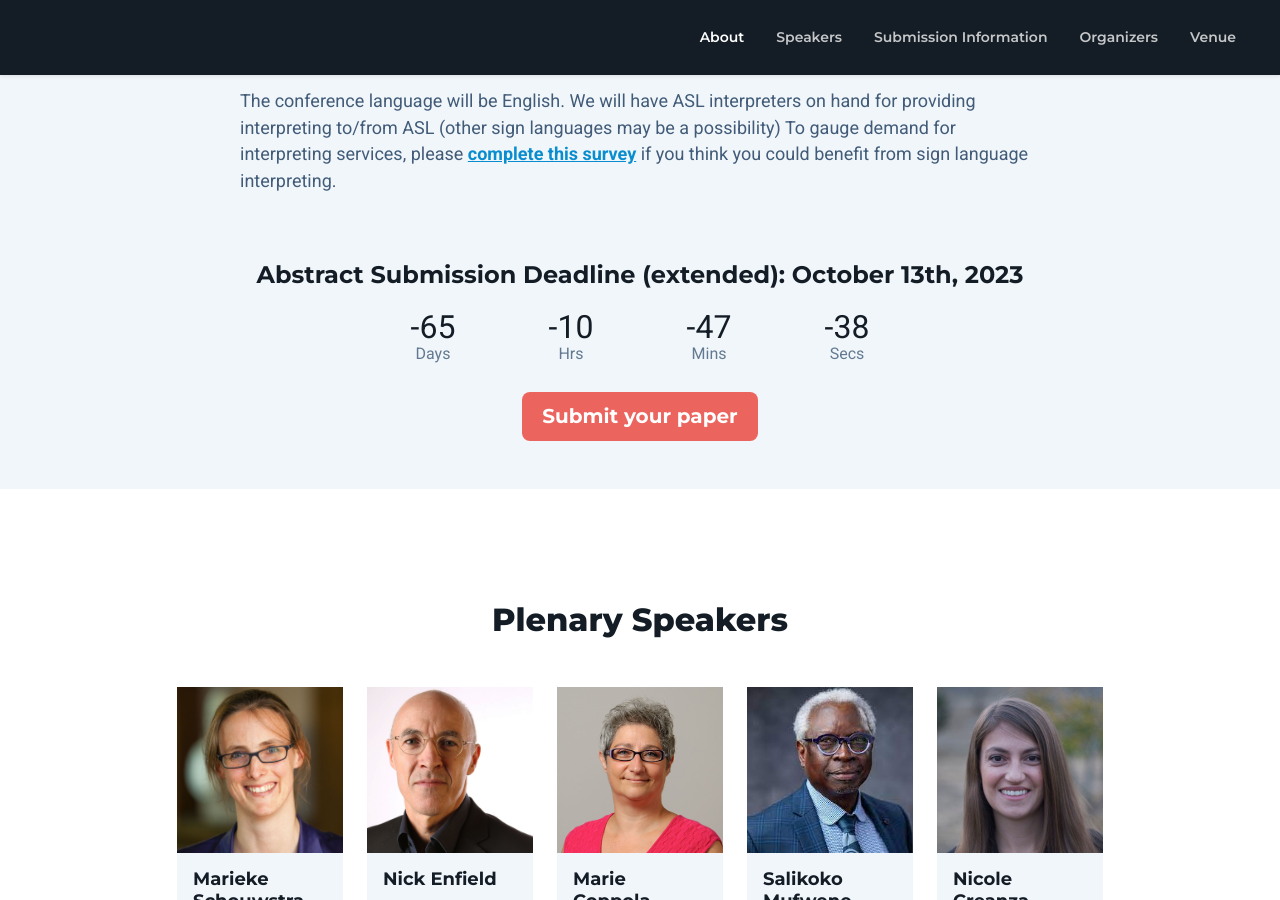
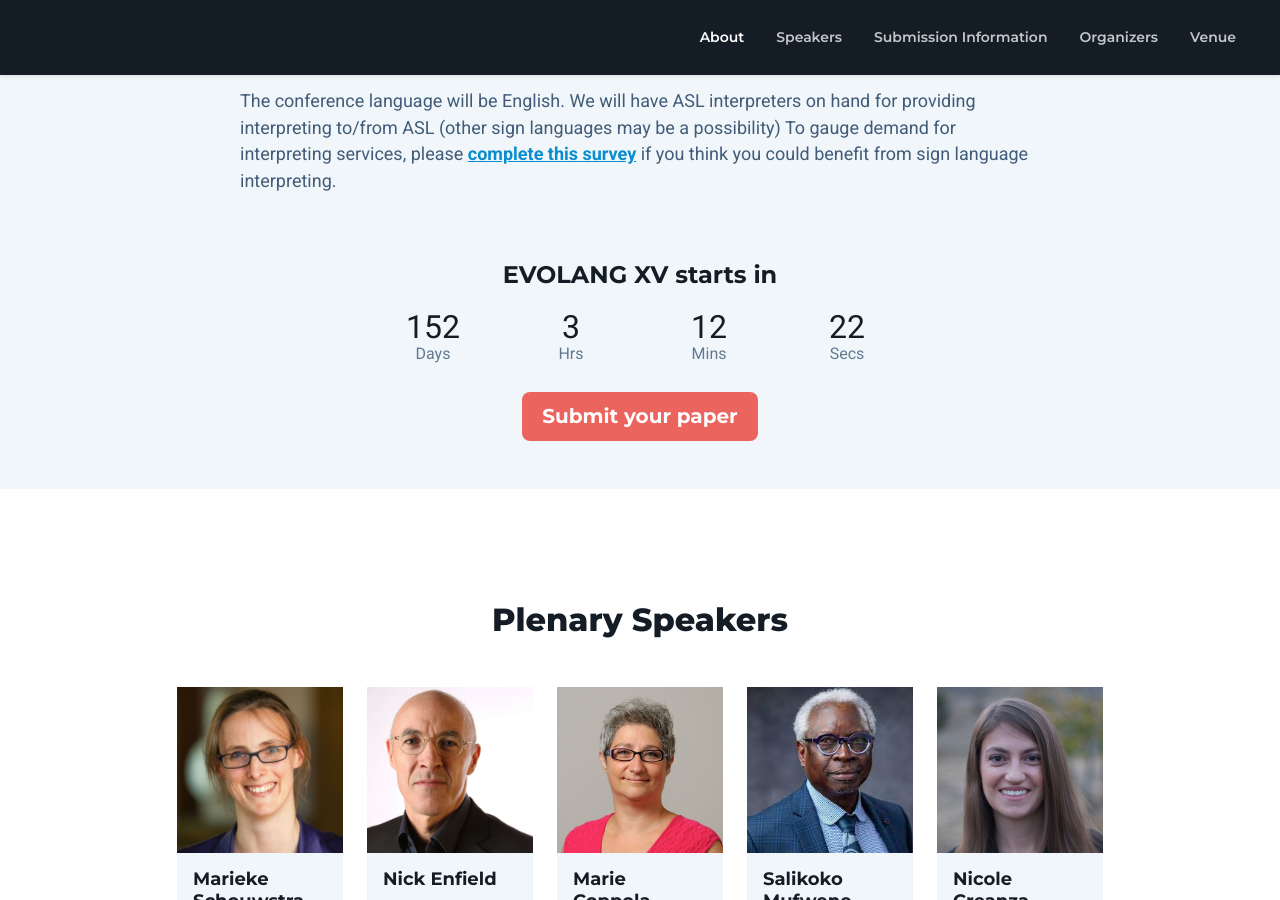
Before and after one commit to evolang2024/evolang2024.github.io, a Jekyll site: the page built from _pages/index.md, in a window 1280 px wide and 900 px high, scrolled down 837 px. Built offline with Jekyll 4.4.1, drawn with Linux system fonts in a browser that asks for light colours; nearby versions of some CDN libraries; library files that are not in the unit come from our copies.

Commit message:
Update countdown timer to the actual conference start, and stop it from going below 0

```diff
--- a/_includes/about.html
+++ b/_includes/about.html
@@ -11,7 +11,7 @@
             </ul>
         </div><!--//benefits-list-->
         <div class="event-countdown text-center mb-3">
-            <h4 class="countdown-intro mb-2 text-center mb-3">Abstract Submission Deadline (extended): October 13th, 2023</h4>
+            <h4 class="countdown-intro mb-2 text-center mb-3">EVOLANG XV starts in</h4>
             <div id="countdown-box" class="countdown-box"></div>
         </div><!--//event-countdown-->
         <div class="about-cta text-center mb-5"><a class="btn btn-secondary btn-lg  mb-5" href="https://openreview.net/group?id=EVOLANG.org/2024/Conference" target="_blank">Submit your paper</a></div>
--- a/assets/js/main.js
+++ b/assets/js/main.js
@@ -84,7 +84,7 @@
 
 /* ======= Countdown ========= */
 // set the date we're counting down to
-var target_date = new Date("Oct 14, 2023").getTime();
+var target_date = new Date("May 18, 2024 09:00 UTC-5").getTime();
 
 // variables for time units
 var days, hours, minutes, seconds;
@@ -109,7 +109,7 @@
 
     // find the amount of "seconds" between now and target
     var current_date = new Date().getTime();
-    var seconds_left = (target_date - current_date) / 1000;
+    var seconds_left = Math.max((target_date - current_date) / 1000, 0);
 
     // do some time calculations
     days = parseInt(seconds_left / 86400);
```
